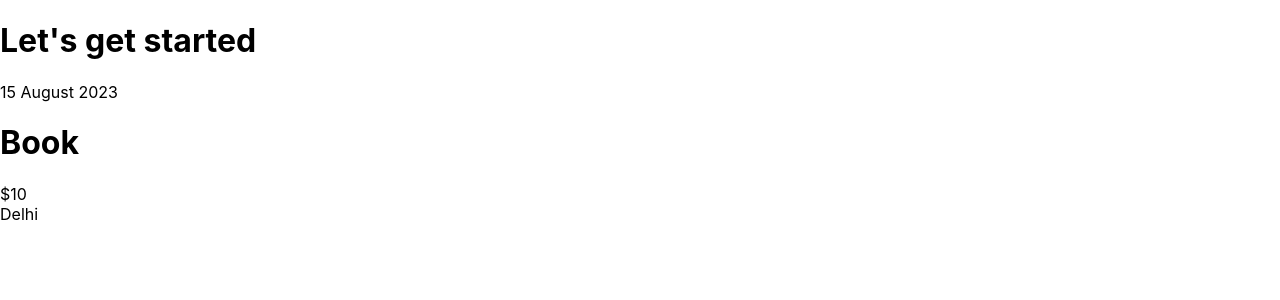
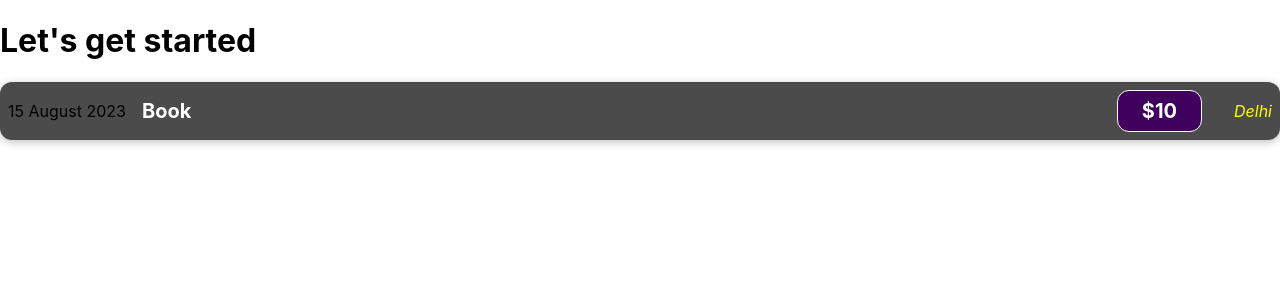
Before and after one commit to ysagar558/ReactDisplayTaskSharpener, a React (Create React App) app: page / in a window 1280 px wide. Shown: the top 300 px of the page. Built offline with nearby package versions, Linux system fonts and the light colour scheme.

Commit message:
component with CSS

```diff
--- /dev/null
+++ b/src/components/ExpenseItem.css
@@ -0,0 +1,62 @@
+.expense-item {
+  display: flex;
+  justify-content: space-between;
+  align-items: center;
+  box-shadow: 0 2px 8px rgba(0, 0, 0, 0.25);
+  padding: 0.5rem;
+  margin: 1rem 0;
+  border-radius: 12px;
+  background-color: #4b4b4b;
+}
+
+.expense-item__location {
+  margin-left: 1rem;
+  color: yellow;
+  font-style: italic;
+}
+
+.expense-item__description {
+  display: flex;
+  flex-direction: column;
+  gap: 1rem;
+  align-items: flex-end;
+  flex-flow: column-reverse;
+  justify-content: flex-start;
+  flex: 1;
+}
+
+.expense-item h2 {
+  color: #3a3a3a;
+  font-size: 1rem;
+  flex: 1;
+  margin: 0 1rem;
+  color: white;
+}
+
+.expense-item__price {
+  font-size: 1rem;
+  font-weight: bold;
+  color: white;
+  background-color: #40005d;
+  border: 1px solid white;
+  padding: 0.5rem;
+  border-radius: 12px;
+}
+
+@media (min-width: 580px) {
+  .expense-item__description {
+    flex-direction: row;
+    align-items: center;
+    justify-content: flex-start;
+    flex: 1;
+  }
+
+  .expense-item__description h2 {
+    font-size: 1.25rem;
+  }
+
+  .expense-item__price {
+    font-size: 1.25rem;
+    padding: 0.5rem 1.5rem;
+  }
+}
--- a/src/components/ExpenseItem.js
+++ b/src/components/ExpenseItem.js
@@ -1,13 +1,15 @@
+import "./ExpenseItem.css"
+
 function ExpenseItem(){
     return (
-        <div>
-            <div>15 August 2023</div>
-            <div>
-                <h1>Book</h1>
-            </div>
-            <div>$10</div>
-            <div>Delhi</div>
-        </div>
+        <div className="expense-item">
+      <div>15 August 2023</div>
+      <div className="expense-item__description">
+        <h2>Book</h2>
+        <div className="expense-item__price">$10</div>
+        <div className="expense-item__location">Delhi</div>
+      </div>
+    </div>
     )
 }
 export default ExpenseItem;
```
